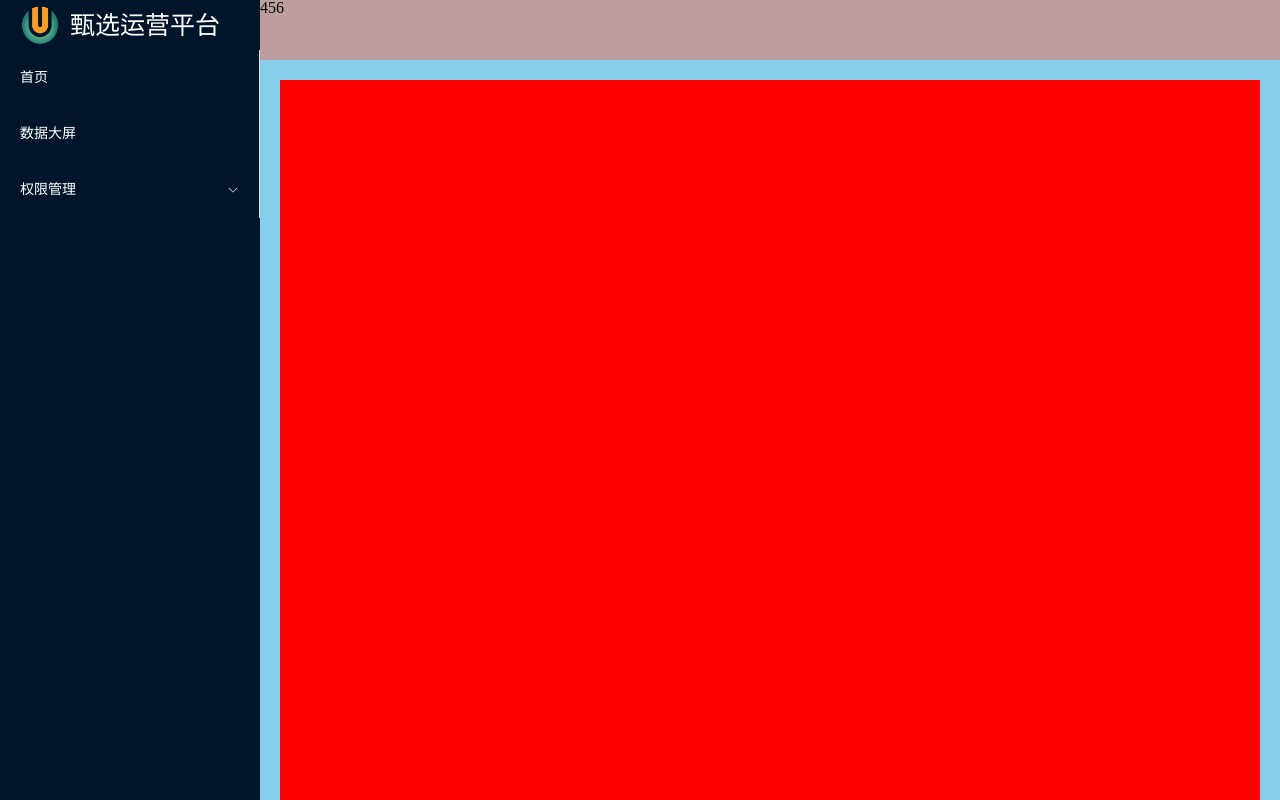
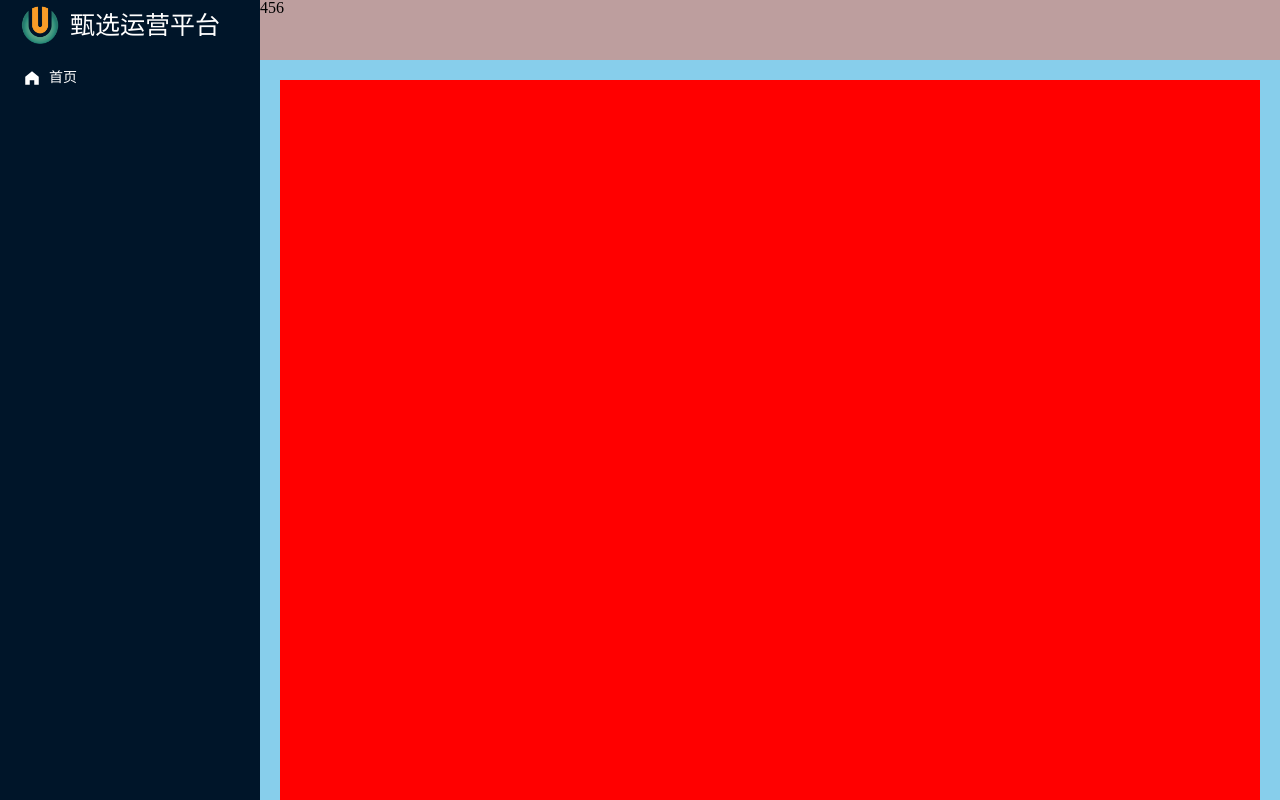
Before and after one commit to Chizwei/ManagePlatform, a Vue app: page /#/ in a window 1280 px wide. Built offline with nearby package versions, Linux system fonts and the light colour scheme.

Commit message:
add menu icon

```diff
--- a/src/components/index.ts
+++ b/src/components/index.ts
@@ -1,6 +1,8 @@
 //引入项目中全部的全局组件
 import SvgIcon from './SvgIcon/index.vue'
 import Pagination from './Pagination/index.vue'
+// 引入elementUI 图标
+import * as ElementPlusIconsVue from '@element-plus/icons-vue'
 
 //全局对象
 const allGlobalComponent = { SvgIcon, Pagination }
@@ -14,6 +16,10 @@ export default {
       // 注册为全局组件
       app.component(item, allGlobalComponent[item])
     })
+    // 将图标注册为全局组件
+    for (const [key, component] of Object.entries(ElementPlusIconsVue)) {
+      app.component(key, component)
+    }
   }
 }
 // 后续则无需再引入，直接使用这些组件
--- a/src/layout/index.vue
+++ b/src/layout/index.vue
@@ -5,18 +5,10 @@
       <Logo></Logo>
       <el-scrollbar class="scrollbal">
         <!-- 菜单组件 -->
-         <el-menu background-color="#001529" text-color="white">
-          <el-menu-item index="1">首页</el-menu-item>
-          <el-menu-item index="2">数据大屏</el-menu-item>
-          <el-sub-menu index="3">
-            <template #title>权限管理</template>
-            <el-menu-item index="3-1">用户管理</el-menu-item>
-            <el-menu-item index="3-2">角色管理</el-menu-item>
-            <el-menu-item index="3-3">菜单管理</el-menu-item>
-          </el-sub-menu>
-
-         </el-menu>
-
+        <el-menu background-color="#001529" text-color="white">
+          <!-- 根据路由动态生成菜单 -->
+          <Menu :menuList="userStore.menuRoutes"></Menu>
+        </el-menu>
       </el-scrollbar>
     </div>
 
@@ -32,7 +24,13 @@
 </template>
 
 <script setup lang="ts">
+import useUserStore from '../store/modules/user';
 import Logo from './logo/index.vue'
+import Menu from './menu/index.vue'
+
+
+// 获取用户相关小仓库
+let userStore = useUserStore()
 
 
 
@@ -67,6 +65,9 @@ import Logo from './logo/index.vue'
   }
   .scrollbal{
     height: calc(100vh - variable.$base-menu-logo-height);
+    .el-menu{
+      border:none;
+    }
   }
 }
 
--- /dev/null
+++ b/src/layout/menu/index.vue
@@ -0,0 +1,74 @@
+<template>
+  <div v-for="(item) in menuList" :key="item.path">
+    <!-- 没有子路由 -->
+    <template v-if="!item.children">
+      <el-menu-item v-if="!item.meta.hidden" :index="item.path" @click="goRoute">
+        <template #title>
+          <el-icon>
+            <component :is="item.meta.icon"></component>
+          </el-icon>
+          <span>{{ item.meta.title }}</span>
+        </template>
+      </el-menu-item>
+    </template>
+
+    <!-- 有子路由，但只有一个 -->
+    <template v-if="item.children&&item.children.length==1">
+      <el-menu-item
+        :index="item.children[0].path"
+        v-if="!item.children[0].meta.hidden"
+      >
+        <template #title>
+          <el-icon>
+            <component :is="item.children[0].meta.icon"></component>
+          </el-icon>
+          <span>{{ item.children[0].meta.title }}</span>
+        </template>
+      </el-menu-item>
+    </template>
+
+    <!-- 有多个子路由 -->
+    <el-sub-menu
+      v-if="item.children&&item.children.length>1"
+      :index="item.path"
+    >
+      <template #title>
+        <el-icon>
+          <component :is="item.meta.icon"></component>
+        </el-icon>
+        <span>{{ item.meta.title }}</span>
+      </template>
+
+      <!-- 递归组件，自己调自己 -->
+      <!-- 无需再遍历，对于未知个数的路由递归更方便 -->
+      <Menu :menuList="item.children"></Menu>
+    </el-sub-menu>
+
+  </div>
+</template>
+
+<script setup lang="ts">
+// 获取父组件传递过来的全部路由数组
+defineProps(['menuList'])
+
+const goRoute = (vc:any)=>{
+  // vc.index 即为后续跳转的路径
+
+}
+
+
+</script>
+
+
+<script lang="ts">
+// 递归组件可以通过vue2来实现
+// 递归组件必须有名字
+export default {
+  name:'Menu',
+
+}
+</script>
+
+<style scoped>
+
+</style>
--- a/src/router/routers.ts
+++ b/src/router/routers.ts
@@ -7,23 +7,53 @@ export const constantRoute = [
     path: '/login',
     component: () => import('@/views/login/index.vue'),
     name: 'login', //命名路由
+    meta: {
+      title: '登录', //菜单标题
+      hidden: true, //路由标题在菜单中是否隐藏
+      icon: "Promotion",//图标设置,element-plus图标
+    }
   },
   {
     // 登录成功后展示的路由
     path: '/',
     component: () => import('@/layout/index.vue'),
-    name: 'layout'
+    name: 'layout',
+    meta: {
+      title: 'layout',
+      hidden: false,
+      icon: "Avatar",
+    },
+    children: [
+      {
+        path: '/home',
+        component: () => import('@/views/home/index.vue'),
+        meta: {
+          title: '首页',
+          hidden: false,
+          icon: "HomeFilled",
+        },
+      },
+
+    ]
   },
   {
     // 404
     path: '/404',
     component: () => import('@/views/404/index.vue'),
     name: '404',
+    meta: {
+      title: '404',
+      hidden: true
+    },
   },
   {
     // 任意路由
     path: '/:pathMatch(.*)*',
     redirect: '/404',
     name: 'Any',
+    meta: {
+      title: '任意路由',
+      hidden: true
+    },
   }
 ]
--- a/src/store/modules/types.ts
+++ b/src/store/modules/types.ts
@@ -1,4 +1,6 @@
 // 定义小仓库数据state类型
+import type { RouteRecordRaw } from "vue-router"
 export interface UserState {
-  token: string | null
+  token: string | null,
+  menuRoutes: RouteRecordRaw[]
 }
--- a/src/store/modules/user.ts
+++ b/src/store/modules/user.ts
@@ -5,13 +5,18 @@ import { reqLogin } from "../../api/user";
 import type { loginForm, loginResponseData } from "../../api/user/type";
 import type { UserState } from "../../store/modules/types"
 import { GET_TOKEN, SET_TOKEN } from "../../utils/token";
+// 引入路由（常量路由）
+import { constantRoute } from "../../router/routers";
+
+
 
 let useUserStore = defineStore('User', {
   // 小仓库，存储数据的地方
   state: (): UserState => {
 
     return {
-      token: GET_TOKEN(),//用户唯一标识token,持久化
+      token: GET_TOKEN(), //用户唯一标识token,持久化
+      menuRoutes: constantRoute, //仓库存储生成菜单需要数组（路由）
     }
   },
 
```
